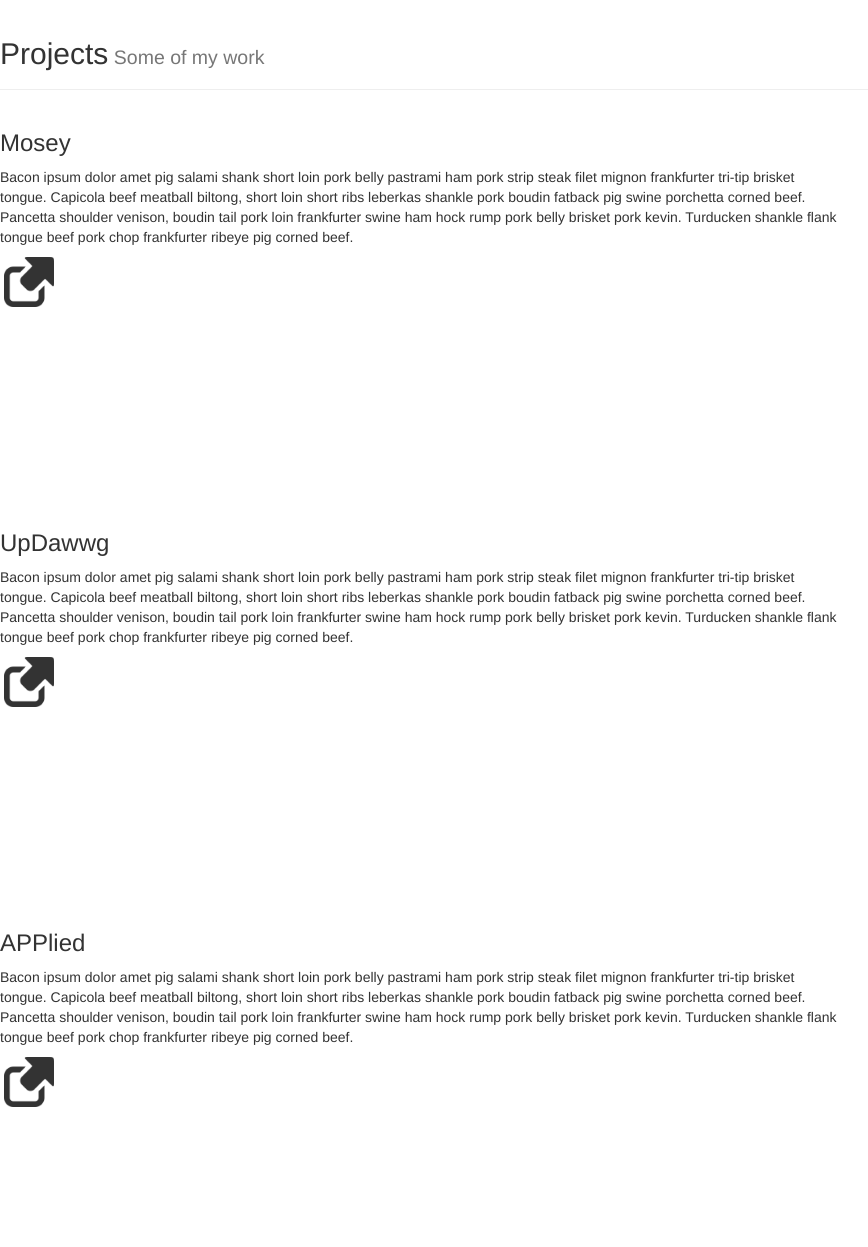
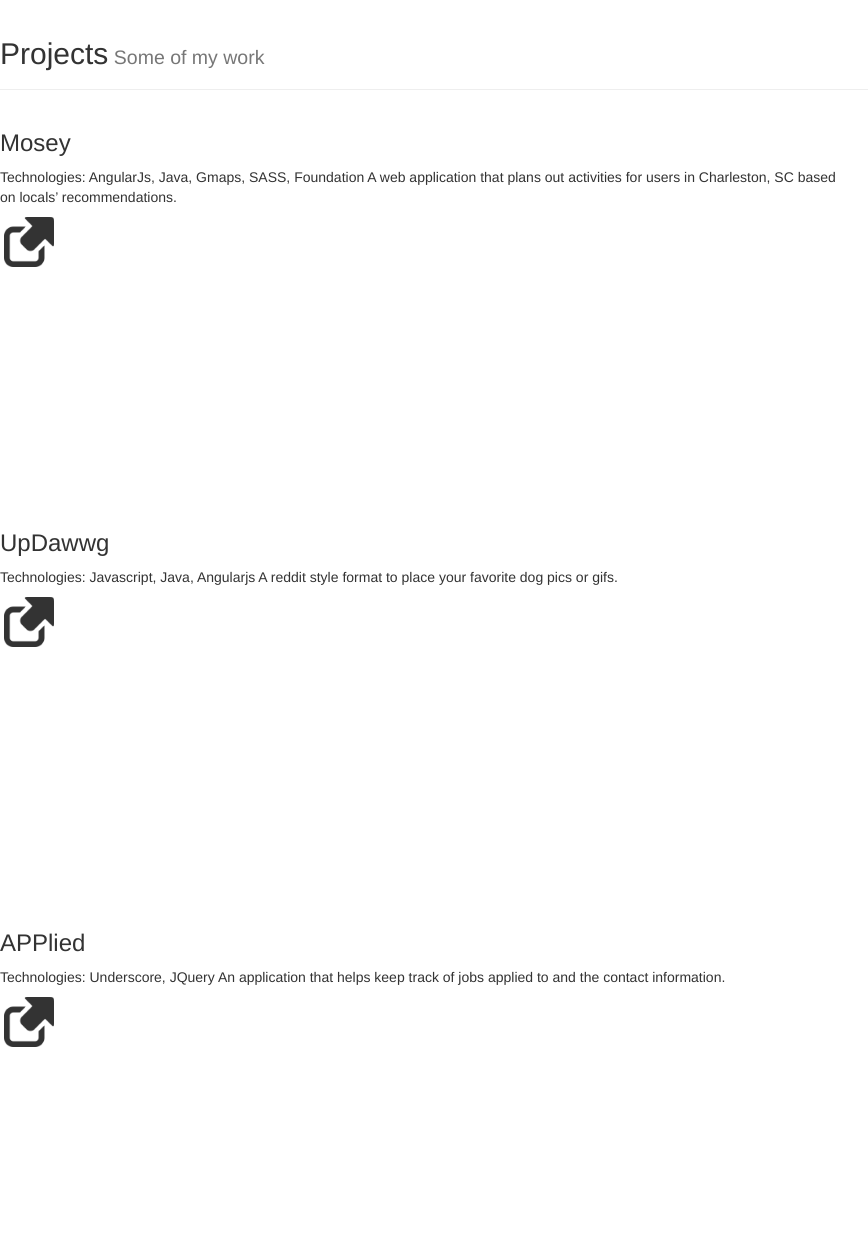
Before and after one commit to hotwing78/hotwing78.github.io, a website: page index.html in a window 1280 px wide. Shown: the part 1067-2314 px from the top of the page, 0-868 px from the left. Drawn offline with nearby package versions, Linux system fonts and the light colour scheme.

Commit message:
replaced filler text of projects with Read Me

```diff
--- a/index.html
+++ b/index.html
@@ -158,12 +158,9 @@
             <div class="row">
                 <div class= "col-sm-8">
                     <h3>Mosey</h3>
-                    <p>Bacon ipsum dolor amet pig salami shank short loin pork belly pastrami ham pork strip steak filet
-                    mignon frankfurter tri-tip brisket tongue. Capicola beef meatball biltong, short loin short ribs
-                    leberkas shankle pork boudin fatback pig swine porchetta corned beef. Pancetta shoulder venison,
-                    boudin tail pork loin frankfurter swine ham hock rump pork belly brisket pork kevin.
-                    Turducken shankle flank tongue beef pork chop frankfurter ribeye pig corned beef.
-                    </p>
+                    <p>  Technologies: AngularJs, Java, Gmaps, SASS, Foundation
+                         A web application that plans out activities for users in Charleston, SC based on locals’ recommendations.
+                   </p>
                     <a href="https://github.com/hotwing78/Mosey" target="_blank"><img src="images/github_icon.png" alt=""class = 'icons'></a>
                     <a href="https://mosey.surge.sh" target="_blank"><img src="images/sitelink.png" alt="Mosey link" class = 'icons'></a>
                 </div> <!-- end col-lg-8 -->
@@ -176,11 +173,8 @@
              <div class="row">
                 <div class= "col-sm-8">
                     <h3>UpDawwg</h3>
-                    <p>Bacon ipsum dolor amet pig salami shank short loin pork belly pastrami ham pork strip steak filet
-                    mignon frankfurter tri-tip brisket tongue. Capicola beef meatball biltong, short loin short ribs
-                    leberkas shankle pork boudin fatback pig swine porchetta corned beef. Pancetta shoulder venison,
-                    boudin tail pork loin frankfurter swine ham hock rump pork belly brisket pork kevin.
-                    Turducken shankle flank tongue beef pork chop frankfurter ribeye pig corned beef.
+                    <p>   Technologies: Javascript, Java, Angularjs
+                          A reddit style format  to place your favorite dog pics or gifs.
                     </p>
                       <a href="https://github.com/hotwing78/Updawwg" target="_blank"><img src="images/github_icon.png" alt=""class = 'icons'></a>
                       <a href="https://updawwg.surge.sh" target="_blank"><img src="images/sitelink.png" alt="Updawwg link" class = 'icons'></a>
@@ -193,11 +187,9 @@
              <div class="row">
                 <div class= "col-sm-8">
                     <h3>APPlied</h3>
-                    <p>Bacon ipsum dolor amet pig salami shank short loin pork belly pastrami ham pork strip steak filet
-                    mignon frankfurter tri-tip brisket tongue. Capicola beef meatball biltong, short loin short ribs
-                    leberkas shankle pork boudin fatback pig swine porchetta corned beef. Pancetta shoulder venison,
-                    boudin tail pork loin frankfurter swine ham hock rump pork belly brisket pork kevin.
-                    Turducken shankle flank tongue beef pork chop frankfurter ribeye pig corned beef.
+                    <p>
+                      Technologies: Underscore, JQuery
+                      An application that helps keep track of jobs applied to and the contact information.
                     </p>
                       <a href="https://github.com/hotwing78/APPlied" target="_blank"><img src="images/github_icon.png" alt="" class = 'icons'></a>
                       <a href="https://applied.surge.sh" target="_blank"><img src="images/sitelink.png" alt="Apply link" class = 'icons'></a>
```
